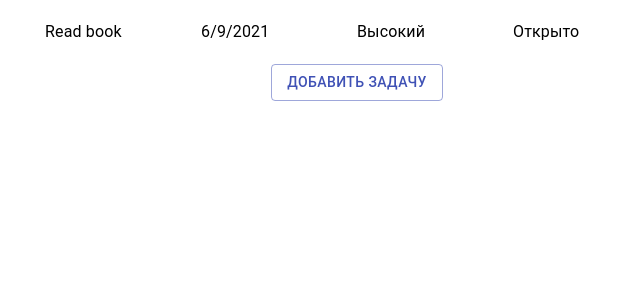
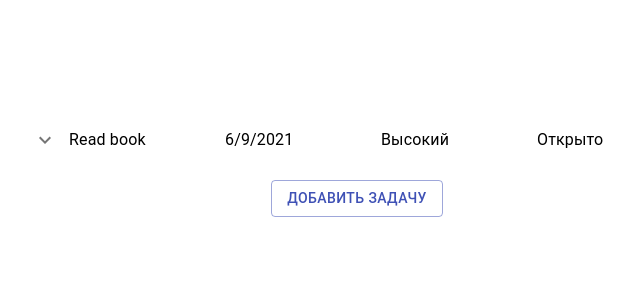
Before and after one commit to stdAlexTikhonov/test_jsa, a React (Create React App) app: page / in a window 1280 px wide. Shown: the top 300 px of the page, without its empty margins (283-923 px from the left). Built offline with nearby package versions, Linux system fonts and the light colour scheme.

Commit message:
Improved

```diff
--- a/src/components/AddDialog/index.tsx
+++ b/src/components/AddDialog/index.tsx
@@ -2,7 +2,6 @@ import React, { useState } from "react";
 import Button from "@material-ui/core/Button";
 import DialogTitle from "@material-ui/core/DialogTitle";
 import Dialog from "@material-ui/core/Dialog";
-
 import Box from "@material-ui/core/Box";
 import TextField from "@material-ui/core/TextField";
 import { useAppDispatch } from "../../hooks";
--- a/src/components/Tasks/index.tsx
+++ b/src/components/Tasks/index.tsx
@@ -2,13 +2,14 @@ import { UserTask } from "../UserTask";
 import { useAppSelector } from "../../hooks";
 import { getTasksIds } from "../../store/tasksSlice";
 import List from "@material-ui/core/List";
-import { Task } from "../../Props";
+import { useStyles } from "./styles";
 
 export const Tasks = () => {
+  const classes = useStyles();
   const tasks = useAppSelector(getTasksIds);
 
   return (
-    <List>
+    <List className={classes.tasks}>
       {tasks.map((id) => (
         <UserTask id={id} key={id} />
       ))}
--- /dev/null
+++ b/src/components/Tasks/styles.ts
@@ -0,0 +1,9 @@
+import { makeStyles } from "@material-ui/core/styles";
+
+export const useStyles = makeStyles({
+  tasks: {
+    marginTop: 100,
+    overflow: "auto",
+    maxHeight: 500,
+  },
+});
--- a/src/components/UserTask/index.tsx
+++ b/src/components/UserTask/index.tsx
@@ -4,6 +4,9 @@ import { useAppDispatch, useAppSelector } from "../../hooks";
 import { removeTask, getTasks, toggleTask } from "../../store/tasksSlice";
 import { useStyles } from "./styles";
 import { Task } from "../../Props";
+import IconButton from "@material-ui/core/IconButton";
+import KeyboardArrowRightIcon from "@material-ui/icons/KeyboardArrowRight";
+import KeyboardArrowDownIcon from "@material-ui/icons/KeyboardArrowDown";
 
 type Props = {
   id: string;
@@ -21,7 +24,10 @@ export const UserTask: React.FC<Props> = ({ id }) => {
   const handleClick = () => dispatch(toggleTask(id));
 
   return (
-    <ListItem onClick={handleClick} button className={classes.task}>
+    <ListItem onClick={handleClick} className={classes.task}>
+      <IconButton>
+        {task.closed ? <KeyboardArrowRightIcon /> : <KeyboardArrowDownIcon />}
+      </IconButton>
       <ListItemText primary={task.task} className={classes.text} />
       <ListItemText primary={task.date} className={classes.text} />
       <ListItemText
```
